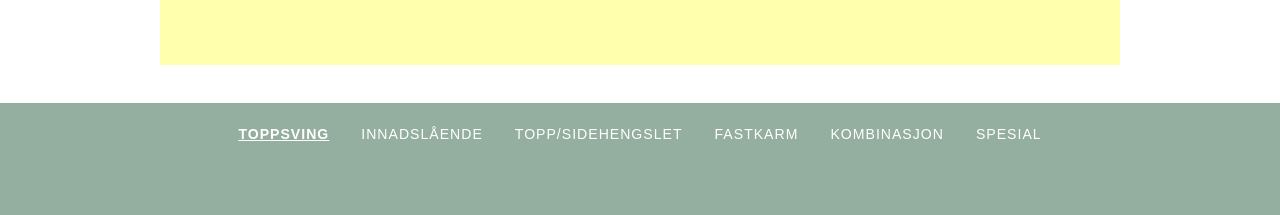
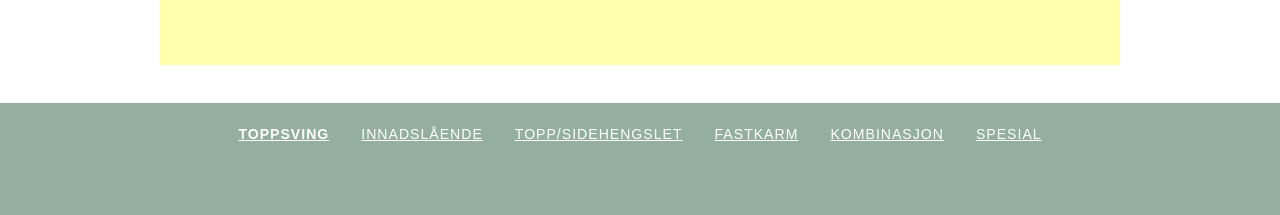
Before and after one commit to DevrMichael/dovre-vinduer, a React (Create React App) app: page / in a window 1280 px wide. Shown: the part 2240-2455 px from the top of the page. Built offline with nearby package versions, Linux system fonts and the light colour scheme.

Commit message:
Fix windows tabs on homepage

```diff
--- a/src/index.css
+++ b/src/index.css
@@ -288,6 +288,9 @@ header > div > button {
 }
 .underline {
   text-decoration: underline;
+}
+
+.bolded {
   font-weight: 600;
 }
 .showroom-container {
--- a/src/pages/Windows.js
+++ b/src/pages/Windows.js
@@ -13,12 +13,12 @@ const [activeWindowCard, setActiveWindowCard] = useState(0)
   return (
     <div className="window-container-nav">
       <nav>
-        <button className={`${activeWindowCard === 0 ? "underline" : ""}`} onClick={() => setActiveWindowCard(0)}>Toppsving</button>
-        <button className={`${activeWindowCard === 1 ? "underline" : ""}`} onClick={() => setActiveWindowCard(1)}>Innadslående</button>
-        <button className={`${activeWindowCard === 2 ? "underline" : ""}`} onClick={() => setActiveWindowCard(2)}>Topp/sidehengslet</button>
-        <button className={`${activeWindowCard === 3 ? "underline" : ""}`} onClick={() => setActiveWindowCard(3)}>Fastkarm</button>
-        <button className={`${activeWindowCard === 4 ? "underline" : ""}`} onClick={() => setActiveWindowCard(4)}>Kombinasjon</button>
-        <button className={`${activeWindowCard === 5 ? "underline" : ""}`} onClick={() => setActiveWindowCard(5)}>Spesial</button>
+        <button className={`underline ${activeWindowCard === 0 ? "bolded" : ""}`} onClick={() => setActiveWindowCard(0)}>Toppsving</button>
+        <button className={`underline ${activeWindowCard === 1 ? "bolded" : ""}`} onClick={() => setActiveWindowCard(1)}>Innadslående</button>
+        <button className={`underline ${activeWindowCard === 2 ? "bolded" : ""}`} onClick={() => setActiveWindowCard(2)}>Topp/sidehengslet</button>
+        <button className={`underline ${activeWindowCard === 3 ? "bolded" : ""}`} onClick={() => setActiveWindowCard(3)}>Fastkarm</button>
+        <button className={`underline ${activeWindowCard === 4 ? "bolded" : ""}`} onClick={() => setActiveWindowCard(4)}>Kombinasjon</button>
+        <button className={`underline ${activeWindowCard === 5 ? "bolded" : ""}`} onClick={() => setActiveWindowCard(5)}>Spesial</button>
       </nav>
       {activeWindowCard === 0 && <ToppsvingVindu />}
       {activeWindowCard === 1 && <InnadslaendeVindu />}
```
